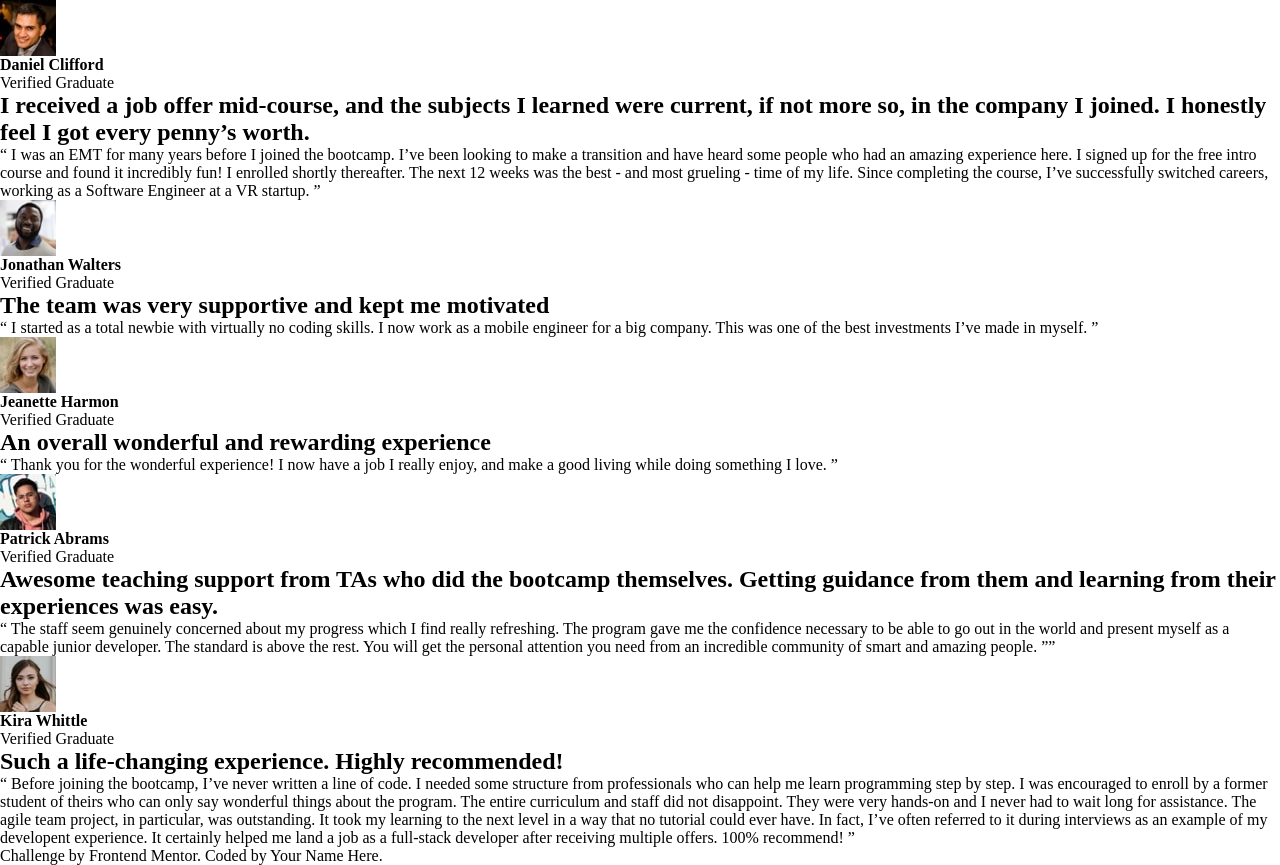
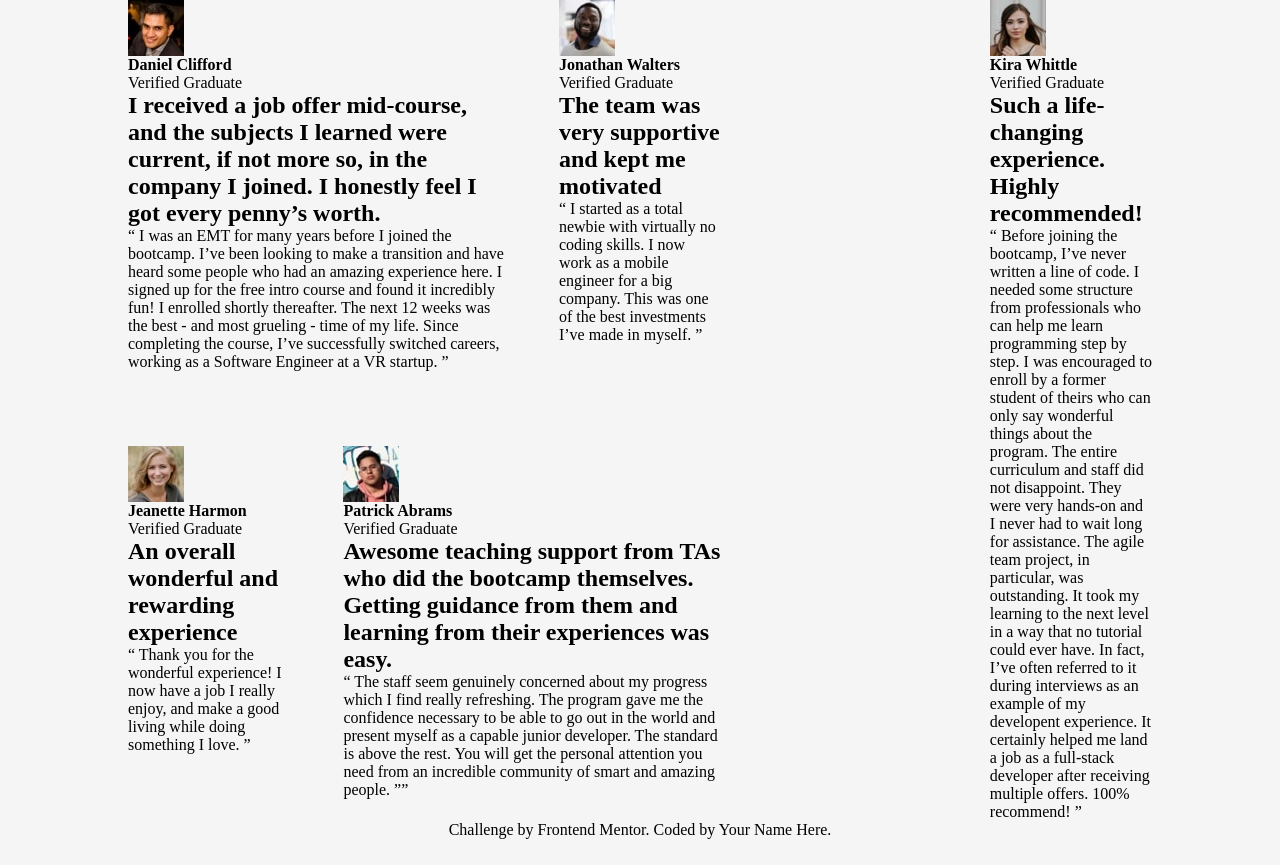
Before and after one commit to arvndlr/testimonials-grid-section, a plain HTML site: page index.html in a window 1280 px wide. After the commit the page ends 839 px from the top, so only its background shows below. Drawn offline with Linux system fonts and the light colour scheme.

Commit message:
do the layout for the testimonials

```diff
--- a/index.html
+++ b/index.html
@@ -18,29 +18,27 @@
   </head>
   <body>
     <main class="testimonials">
-      <div class="testimonials__cards">
-        <div class="testimonials__card">
-          <div class="testimonials__card__user">
+      <div class="testimonial">
+        <div class="testimonial__daniel">
+          <div class="testimonial__user">
             <img
               src="./images/image-daniel.jpg"
               alt="Daniel profile picture"
-              class="testimonials__card__user-profile"
+              class="testimonial__user-profile"
             />
-            <div class="testimonials__card__user-details">
-              <h4 class="testimonials__card__user-details__name">
-                Daniel Clifford
-              </h4>
-              <p class="testimonnials__card__user-details__headline">
+            <div class="testimonial__user-details">
+              <h4 class="testimonial__user-details__name">Daniel Clifford</h4>
+              <p class="testimonnial__user-details__headline">
                 Verified Graduate
               </p>
             </div>
           </div>
-          <h2 class="testimonial__card__comment">
+          <h2 class="testimonial__comment">
             I received a job offer mid-course, and the subjects I learned were
             current, if not more so, in the company I joined. I honestly feel I
             got every penny’s worth.
           </h2>
-          <p class="testimonial__card__testimony">
+          <p class="testimonial__testimony">
             “ I was an EMT for many years before I joined the bootcamp. I’ve
             been looking to make a transition and have heard some people who had
             an amazing experience here. I signed up for the free intro course
@@ -50,18 +48,16 @@
             as a Software Engineer at a VR startup. ”
           </p>
         </div>
-        <div class="testimonials__card">
-          <div class="testimonials__card__user">
+        <div class="testimonial__jonathan">
+          <div class="testimonial__user">
             <img
               src="./images/image-jonathan.jpg"
-              alt="Daniel profile picture"
-              class="testimonials__card__user-profile"
+              alt="Jonathan profile picture"
+              class="testimonial__user-profile"
             />
-            <div class="testimonials__card__user-details">
-              <h4 class="testimonials__card__user-details__name">
-                Jonathan Walters
-              </h4>
-              <p class="testimonnials__card__user-details__headline">
+            <div class="testimonial__user-details">
+              <h4 class="testimonial__user-details__name">Jonathan Walters</h4>
+              <p class="testimonnial__user-details__headline">
                 Verified Graduate
               </p>
             </div>
@@ -75,19 +71,16 @@
             best investments I’ve made in myself. ”
           </p>
         </div>
-        <div class="testimonials__card">
-          <div class="testimonials__card">
-            <div class="testimonials__card__user">
+        <div class="testimonial__jeanette">
+          <div class="testimonial__user">
             <img
               src="./images/image-jeanette.jpg"
               alt="Daniel profile picture"
-                class="testimonials__card__user-profile"
+              class="testimonial__user-profile"
             />
-              <div class="testimonials__card__user-details">
-                <h4 class="testimonials__card__user-details__name">
-                  Jeanette Harmon
-                </h4>
-                <p class="testimonnials__card__user-details__headline">
+            <div class="testimonial__user-details">
+              <h4 class="testimonial__user-details__name">Jeanette Harmon</h4>
+              <p class="testimonnial__user-details__headline">
                 Verified Graduate
               </p>
             </div>
@@ -96,24 +89,20 @@
             An overall wonderful and rewarding experience
           </h2>
           <p class="testimonial__card__testimony">
-              “ Thank you for the wonderful experience! I now have a job I
-              really enjoy, and make a good living while doing something I love.
-              ”
+            “ Thank you for the wonderful experience! I now have a job I really
+            enjoy, and make a good living while doing something I love. ”
           </p>
         </div>
-        </div>
-        <div class="testimonials__card">
-          <div class="testimonials__card__user">
+        <div class="testimonial__patrick">
+          <div class="testimonial__user">
             <img
               src="./images/image-patrick.jpg"
               alt="Daniel profile picture"
-              class="testimonials__card__user-profile"
+              class="testimonial__user-profile"
             />
-            <div class="testimonials__card__user-details">
-              <h4 class="testimonials__card__user-details__name">
-                Patrick Abrams
-              </h4>
-              <p class="testimonnials__card__user-details__headline">
+            <div class="testimonial__user-details">
+              <h4 class="testimonial__user-details__name">Patrick Abrams</h4>
+              <p class="testimonnial__user-details__headline">
                 Verified Graduate
               </p>
             </div>
@@ -132,18 +121,16 @@
             and amazing people. ””
           </p>
         </div>
-        <div class="testimonials__card">
-          <div class="testimonials__card__user">
+        <div class="testimonial__kira">
+          <div class="testimonial__user">
             <img
               src="./images/image-kira.jpg"
               alt="Daniel profile picture"
-              class="testimonials__card__user-profile"
+              class="testimonial__user-profile"
             />
-            <div class="testimonials__card__user-details">
-              <h4 class="testimonials__card__user-details__name">
-                Kira Whittle
-              </h4>
-              <p class="testimonnials__card__user-details__headline">
+            <div class="testimonial__user-details">
+              <h4 class="testimonial__user-details__name">Kira Whittle</h4>
+              <p class="testimonnial__user-details__headline">
                 Verified Graduate
               </p>
             </div>
--- a/styles.css
+++ b/styles.css
@@ -44,3 +44,36 @@ ol {
   --textdark: #535765;
   --textlilght: #c6cad1;
 }
+
+body {
+  background-color: var(--bg);
+  display: flex;
+  flex-direction: column;
+  align-items: center;
+}
+.testimonial {
+  display: grid;
+  max-width: 80vw;
+  grid-template-columns: repeat(5, 1fr);
+  gap: 3.33em;
+}
+.testimonial__daniel {
+  grid-column: 1/3;
+  grid-row: 1/2;
+}
+.testimonial__jonathan {
+  grid-column: 3/4;
+  grid-row: 1/2;
+}
+.testimonial__kira {
+  grid-column: 5/6;
+  grid-row: 1/3;
+}
+.testimonial__jeanette {
+  grid-column: 1/2;
+  grid-row: 2/3;
+}
+.testimonial__patrick {
+  grid-column: 2/4;
+  grid-row: 2/3;
+}
```
Lines whose indentation alone changed are shown as unchanged.
